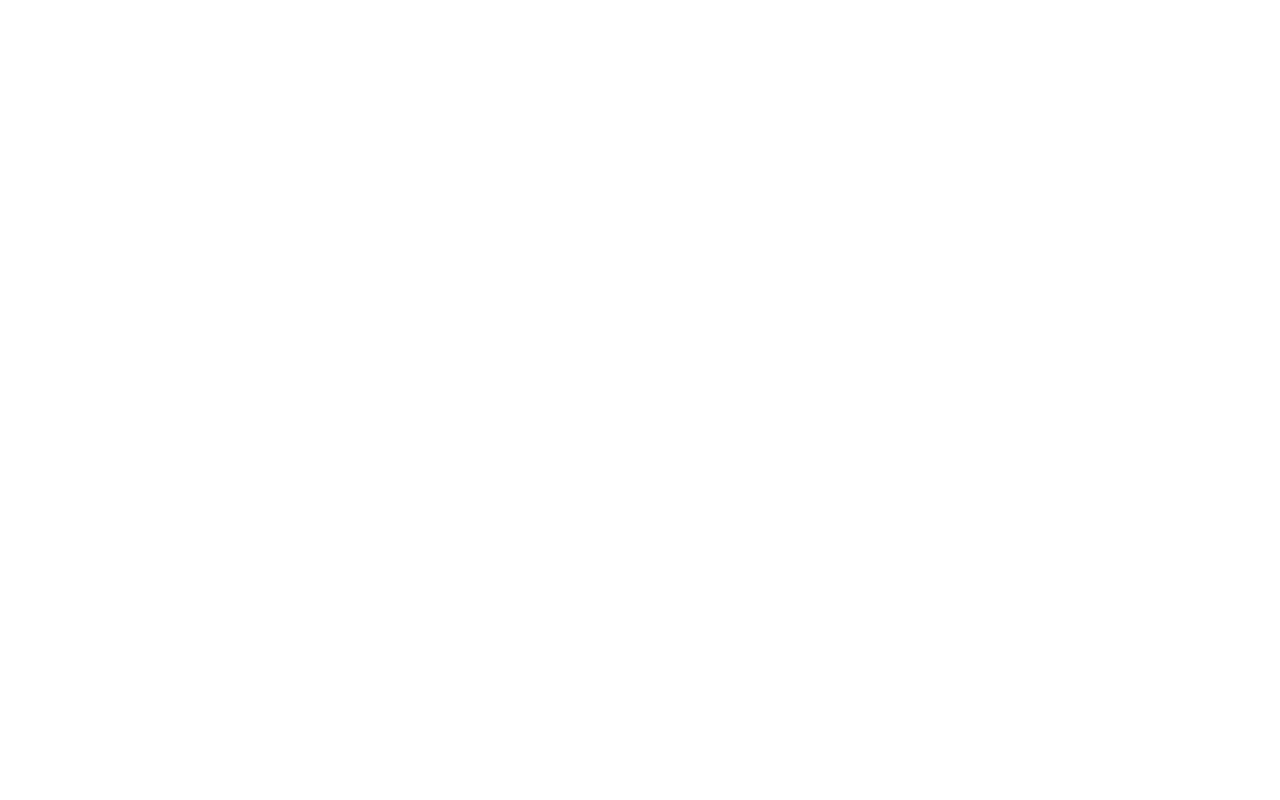
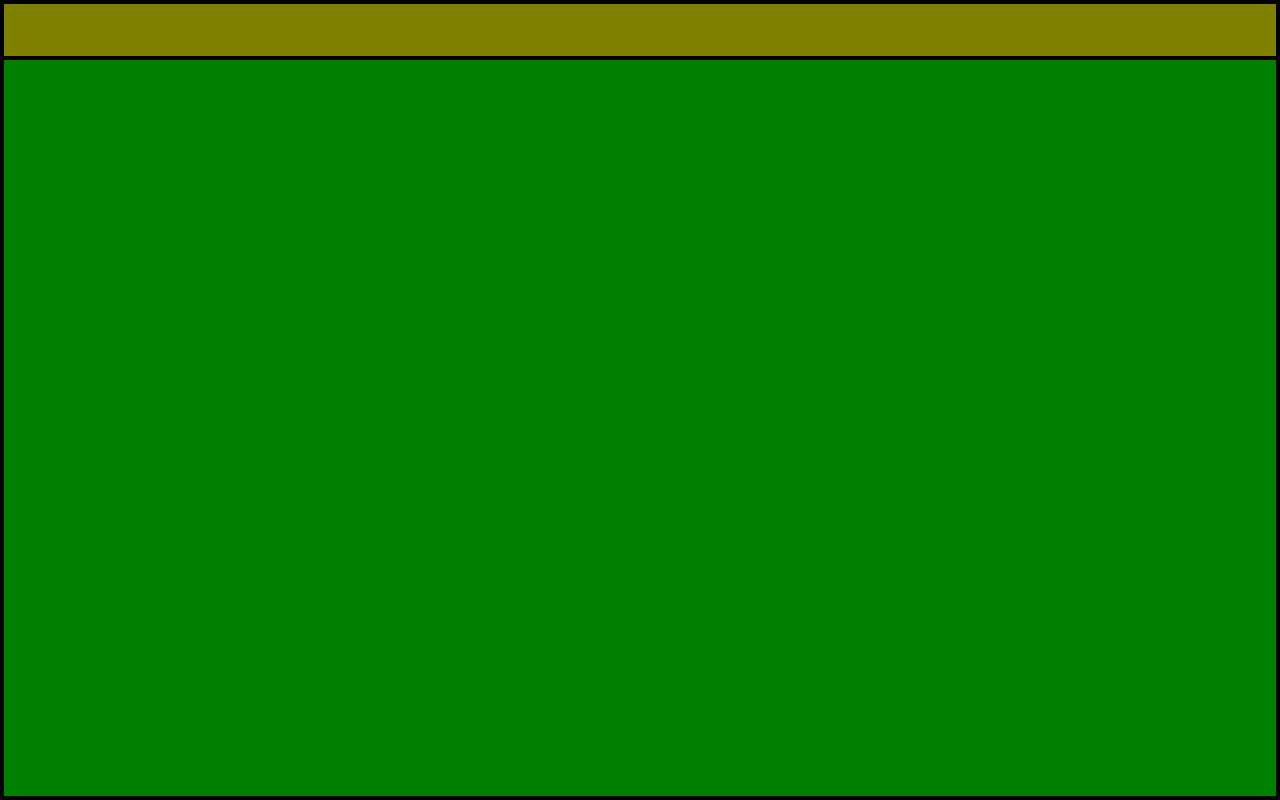
Before and after one commit to MsAgnieszka/Recruitment-task-OptimoDevelopment, a plain HTML site: page index.html in a window 1280 px wide. Drawn offline with Linux system fonts and the light colour scheme.

Commit message:
Created and styled tags (navbar and page content)

```diff
--- a/index.html
+++ b/index.html
@@ -10,7 +10,8 @@
 </head>
 
 <body>
-
+  <nav class="navbar"></nav>
+  <main class="main-content"></main>
 </body>
 
 </html>
--- a/style.css
+++ b/style.css
@@ -3,3 +3,24 @@
   margin: 0;
   padding: 0;
 }
+
+body {
+  width: 100vw;
+  height: 100vh;
+  font-size: 62.5%;
+}
+
+.navbar {
+  height: 6em;
+  position: fixed;
+
+  width: 100%;
+  border: 4px solid black;
+  background-color: rgb(128, 128, 0);
+}
+
+.main-content {
+  height: 100%;
+  border: 4px solid black;
+  background-color: rgb(0, 128, 0);
+}
```
